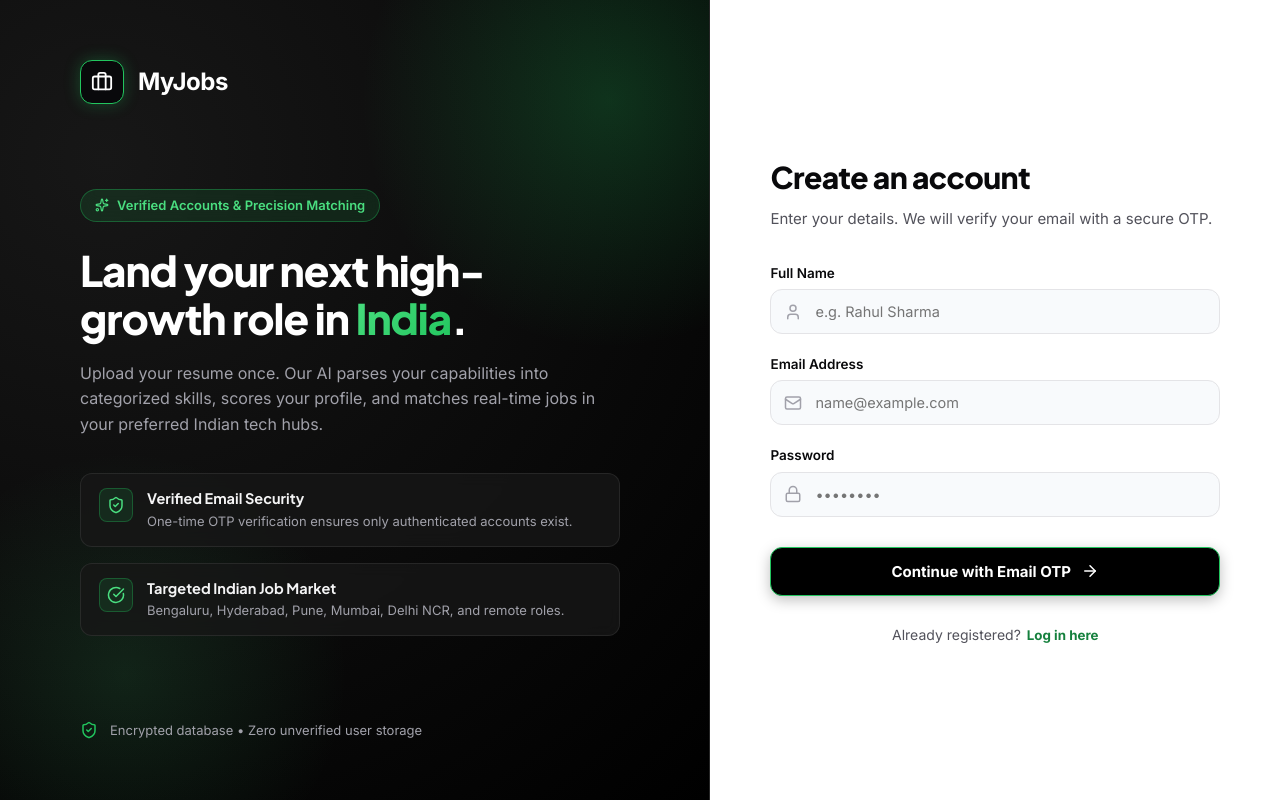
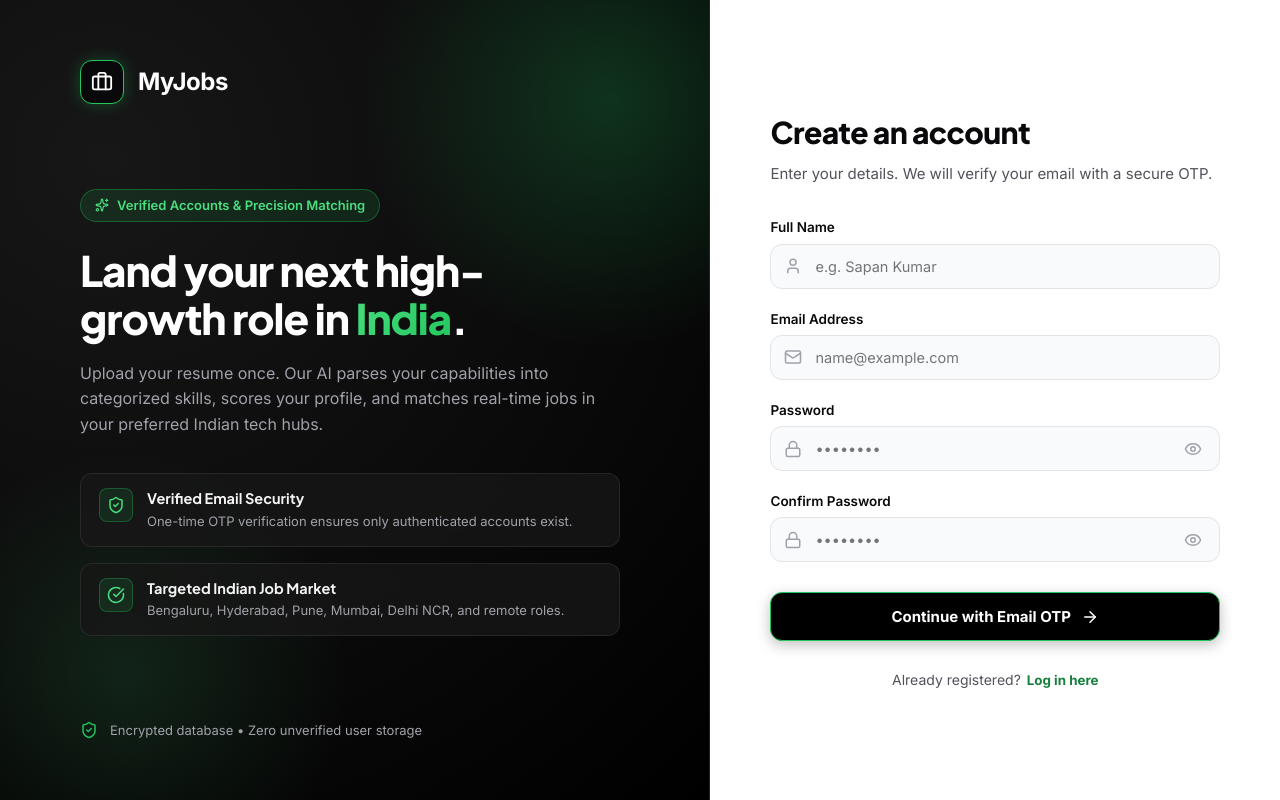
Before and after one commit to Ksapan/MYJobs, a React (Vite) app in the folder frontend/: page / in a window 1280 px wide. Both pictures are taken after a click on the button "Sign up for free". Built offline with nearby package versions, Linux system fonts and the light colour scheme.

Commit message:
feat: add confirm password field and eye toggle button for password visibility in auth

```diff
--- a/frontend/src/pages/AuthPage.jsx
+++ b/frontend/src/pages/AuthPage.jsx
@@ -10,8 +10,8 @@ import {
   CheckCircle,
   ShieldCheck,
   KeyRound,
-  RefreshCw,
-  ArrowLeft
+  Eye,
+  EyeOff
 } from 'lucide-react';
 import '../styles/Auth.css';
 
@@ -19,12 +19,17 @@ const API_BASE = 'http://localhost:5000/api';
 
 export default function AuthPage({ onAuthSuccess }) {
   const [isLogin, setIsLogin] = useState(true);
-  const [isOtpStep, setIsOtpStep] = useState(false); // Controls OTP verification view
+  const [isOtpStep, setIsOtpStep] = useState(false);
 
   // Form Inputs
   const [name, setName] = useState('');
   const [email, setEmail] = useState('');
   const [password, setPassword] = useState('');
+  const [confirmPassword, setConfirmPassword] = useState('');
+
+  // Password Visibility Toggles
+  const [showPassword, setShowPassword] = useState(false);
+  const [showConfirmPassword, setShowConfirmPassword] = useState(false);
 
   // 6-digit OTP array
   const [otp, setOtp] = useState(['', '', '', '', '', '']);
@@ -40,6 +45,19 @@ export default function AuthPage({ onAuthSuccess }) {
     e.preventDefault();
     setError('');
     setSuccessMsg('');
+
+    // Sign up validations
+    if (!isLogin) {
+      if (password !== confirmPassword) {
+        setError('Passwords do not match. Please re-enter your password.');
+        return;
+      }
+      if (password.length < 6) {
+        setError('Password must be at least 6 characters long.');
+        return;
+      }
+    }
+
     setLoading(true);
 
     try {
@@ -277,7 +295,7 @@ export default function AuthPage({ onAuthSuccess }) {
                       <input
                         type="text"
                         required
-                        placeholder="e.g. Rahul Sharma"
+                        placeholder="e.g. Sapan Kumar"
                         className="form-input"
                         value={name}
                         onChange={(e) => setName(e.target.value)}
@@ -301,20 +319,57 @@ export default function AuthPage({ onAuthSuccess }) {
                   </div>
                 </div>
 
+                {/* Password Input with Eye Toggle */}
                 <div className="form-group">
                   <label className="form-label">Password</label>
                   <div className="form-input-wrapper">
                     <Lock size={18} className="form-icon" />
                     <input
-                      type="password"
+                      type={showPassword ? 'text' : 'password'}
                       required
                       placeholder="••••••••"
                       className="form-input"
                       value={password}
                       onChange={(e) => setPassword(e.target.value)}
                     />
+                    <button
+                      type="button"
+                      className="password-toggle-btn"
+                      onClick={() => setShowPassword(!showPassword)}
+                      tabIndex={-1}
+                      title={showPassword ? 'Hide password' : 'Show password'}
+                    >
+                      {showPassword ? <EyeOff size={18} /> : <Eye size={18} />}
+                    </button>
                   </div>
                 </div>
+
+                {/* Confirm Password with Eye Toggle (Sign Up Only) */}
+                {!isLogin && (
+                  <div className="form-group">
+                    <label className="form-label">Confirm Password</label>
+                    <div className="form-input-wrapper">
+                      <Lock size={18} className="form-icon" />
+                      <input
+                        type={showConfirmPassword ? 'text' : 'password'}
+                        required
+                        placeholder="••••••••"
+                        className="form-input"
+                        value={confirmPassword}
+                        onChange={(e) => setConfirmPassword(e.target.value)}
+                      />
+                      <button
+                        type="button"
+                        className="password-toggle-btn"
+                        onClick={() => setShowConfirmPassword(!showConfirmPassword)}
+                        tabIndex={-1}
+                        title={showConfirmPassword ? 'Hide password' : 'Show password'}
+                      >
+                        {showConfirmPassword ? <EyeOff size={18} /> : <Eye size={18} />}
+                      </button>
+                    </div>
+                  </div>
+                )}
 
                 <button type="submit" disabled={loading} className="btn-primary-auth">
                   {loading ? 'Please wait...' : isLogin ? 'Sign In to Portal' : 'Continue with Email OTP'}
@@ -330,6 +385,7 @@ export default function AuthPage({ onAuthSuccess }) {
                   onClick={() => {
                     setIsLogin(!isLogin);
                     setError('');
+                    setConfirmPassword('');
                   }}
                 >
                   {isLogin ? 'Sign up for free' : 'Log in here'}
--- a/frontend/src/styles/Auth.css
+++ b/frontend/src/styles/Auth.css
@@ -403,3 +403,21 @@
   color: var(--text-primary);
   text-decoration: underline;
 }
+
+/* Password Eye Toggle Button */
+.password-toggle-btn {
+  position: absolute;
+  right: 14px;
+  background: transparent;
+  color: var(--text-muted);
+  display: flex;
+  align-items: center;
+  justify-content: center;
+  padding: 4px;
+  border-radius: 6px;
+  transition: color 0.15s ease;
+}
+
+.password-toggle-btn:hover {
+  color: var(--text-primary);
+}
```
Also changed, not shown: 2 other files (tests, documents, lock files or other folders).
